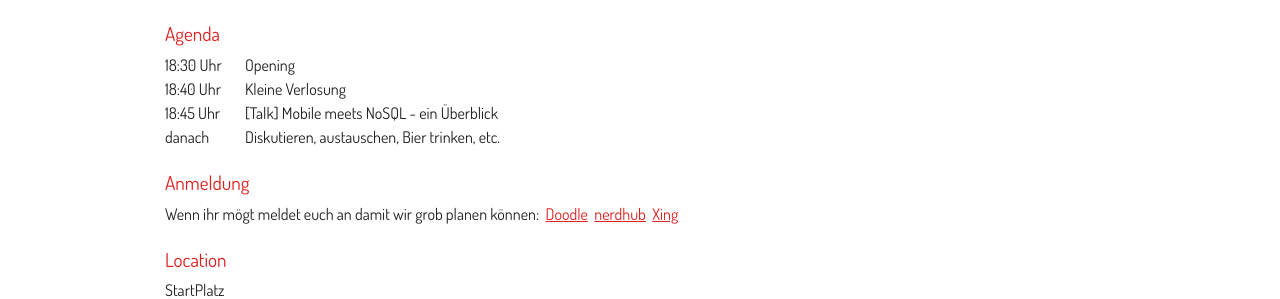
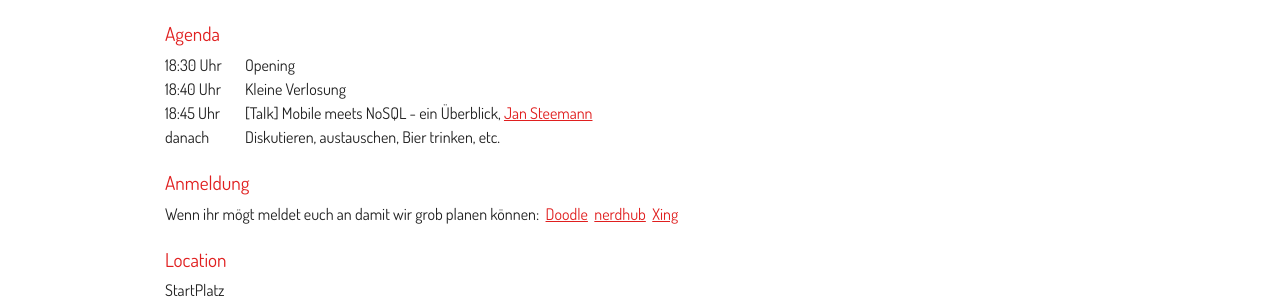
Before and after one commit to mobilecgn/mobilecgn.github.com, a Jekyll site: the page built from _posts/2013/2013-03-14-vortragsabend.html, in a window 1280 px wide. Shown: the part 612-911 px from the top of the page. Built offline with Jekyll 4.4.1, drawn with Linux system fonts in a browser that asks for light colours.

```diff
--- a/_posts/2013/2013-03-14-vortragsabend.html
+++ b/_posts/2013/2013-03-14-vortragsabend.html
@@ -40,7 +40,7 @@ nerdhub: http://www.nerdhub.de/events/105-mobile-cologne/dates/1137
 	<div class="span-13 last">Kleine Verlosung</div>
 	<div class="span-2">18:45 Uhr</div>
 	<div class="span-13 last">
-		[Talk] Mobile meets NoSQL - ein Überblick<br/>
+		[Talk] Mobile meets NoSQL - ein Überblick, <a href="https://twitter.com/steemann" target="_blank">Jan Steemann</a><br/>
 	</div>
 	<div class="span-2">danach</div>
 	<div class="span-13 last">Diskutieren, austauschen, Bier trinken, etc.</div>
--- a/termine.html
+++ b/termine.html
@@ -34,7 +34,7 @@ title: Termine
 						Do. 14. März 2013<br/>18:30&nbsp;Uhr
 					</div>
 					<div class="span-10 last">
-						<strong>Mobile meets NoSQL - ein Überblick</strong><!--<br/>
+						<strong>Mobile meets NoSQL - ein Überblick, Jan Steemann</strong><!--<br/>
 						[Talk] Mobile meets NoSQL - ein Überblick-->
 					</div>
 					<div class="prepend-5 span-10 last" style="padding-top: 0.5em;">
```
